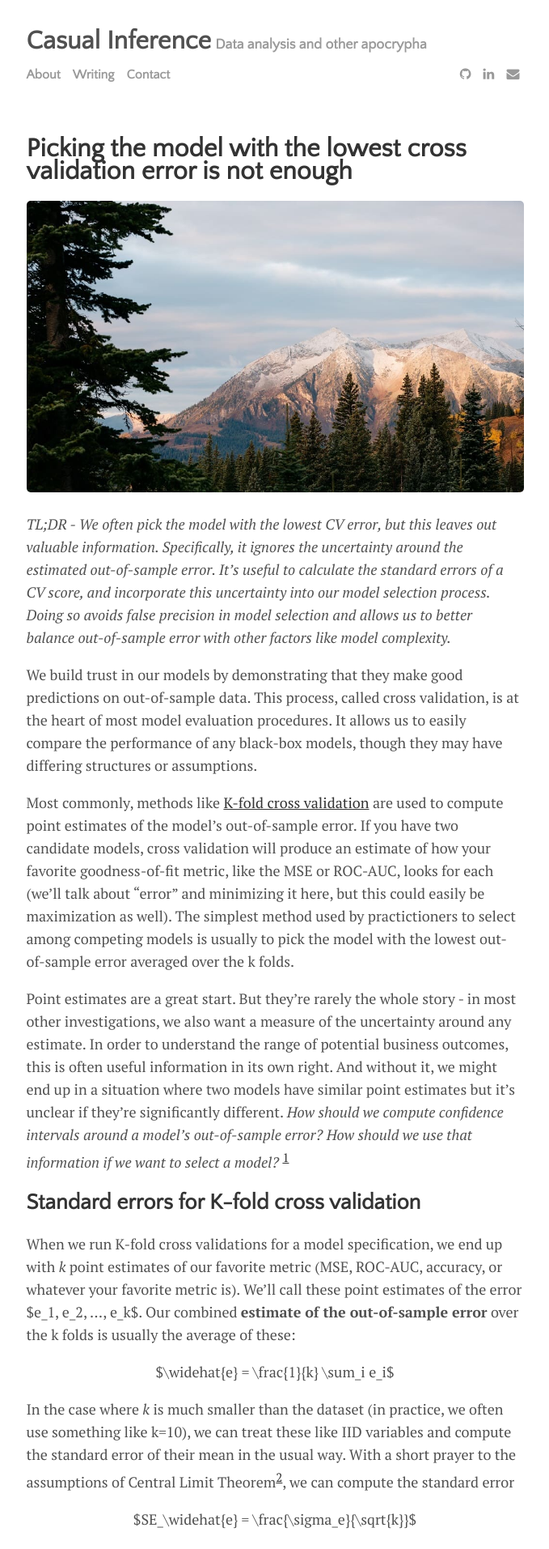
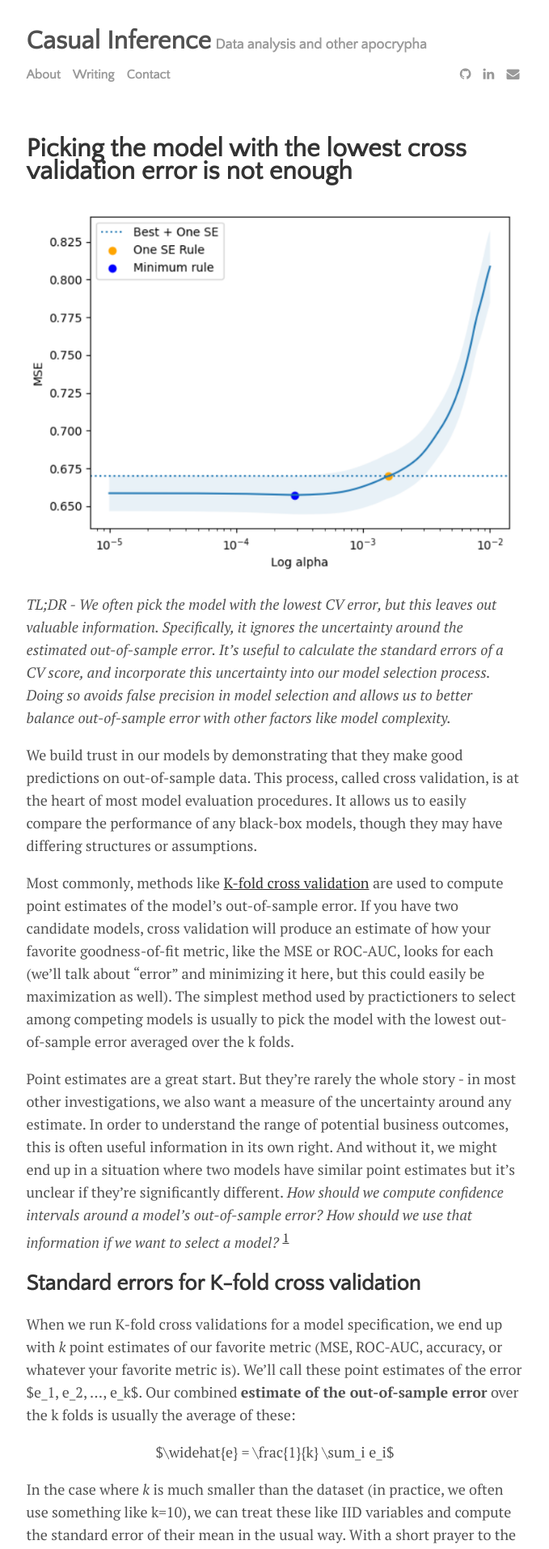
Before and after one commit to lmc2179/lmc2179.github.io, a Jekyll site: the page built from _posts/2020-07-07-cvci.md, in a window 1280 px wide. Shown: the top 1913 px of the page at 81% size, without its empty margins (300-979 px from the left). Built offline with Jekyll 4.4.1, drawn with Linux system fonts in a browser that asks for light colours.

Commit message:
Update 2020-07-07-cvci.md

```diff
--- a/_posts/2020-07-07-cvci.md
+++ b/_posts/2020-07-07-cvci.md
@@ -4,7 +4,7 @@ title: "Picking the model with the lowest cross validation error is not enough"
 author: "Louis Cialdella"
 categories: posts
 tags: [datascience]
-image: forest.jpg
+image: cvci-regplot.png
 ---
 
 *TL;DR - We often pick the model with the lowest CV error, but this leaves out valuable information. Specifically, it ignores the uncertainty around the estimated out-of-sample error. It's useful to calculate the standard errors of a CV score, and incorporate this uncertainty into our model selection process. Doing so avoids false precision in model selection and allows us to better balance out-of-sample error with other factors like model complexity.*
```
